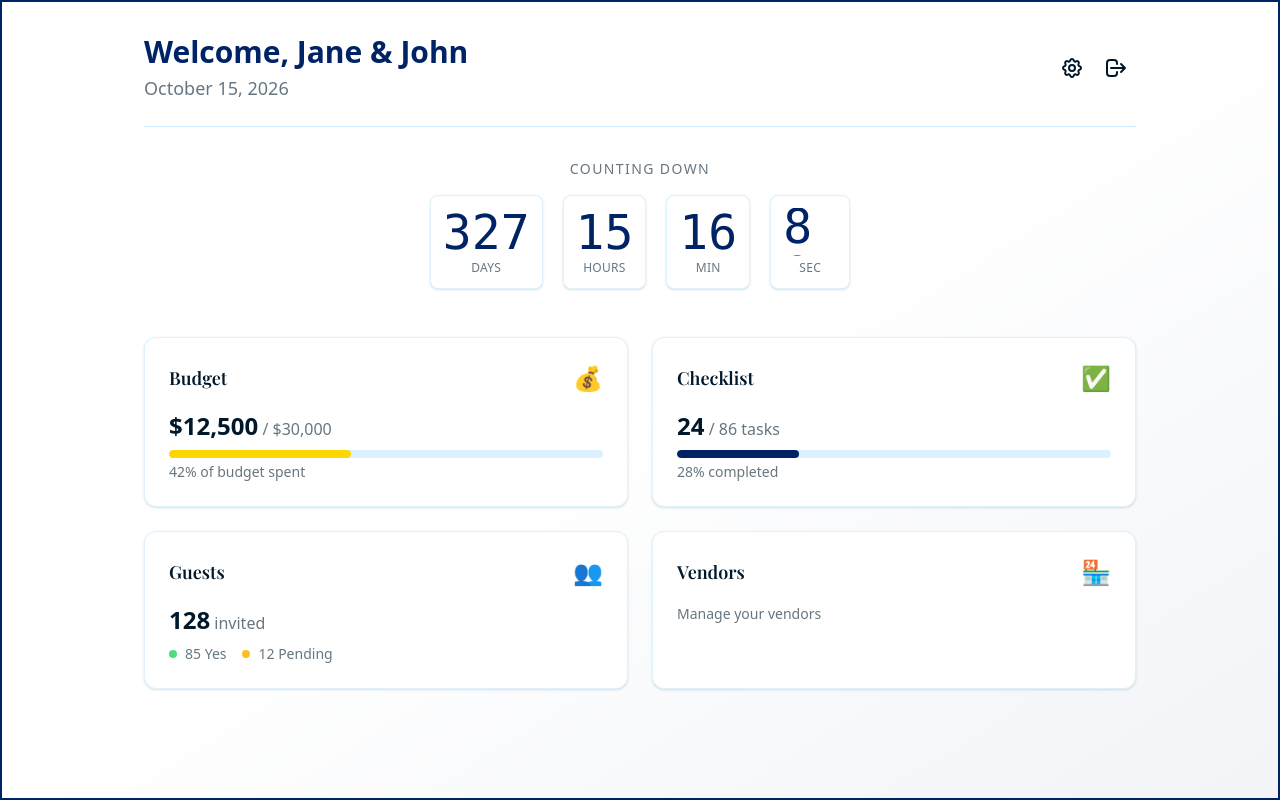
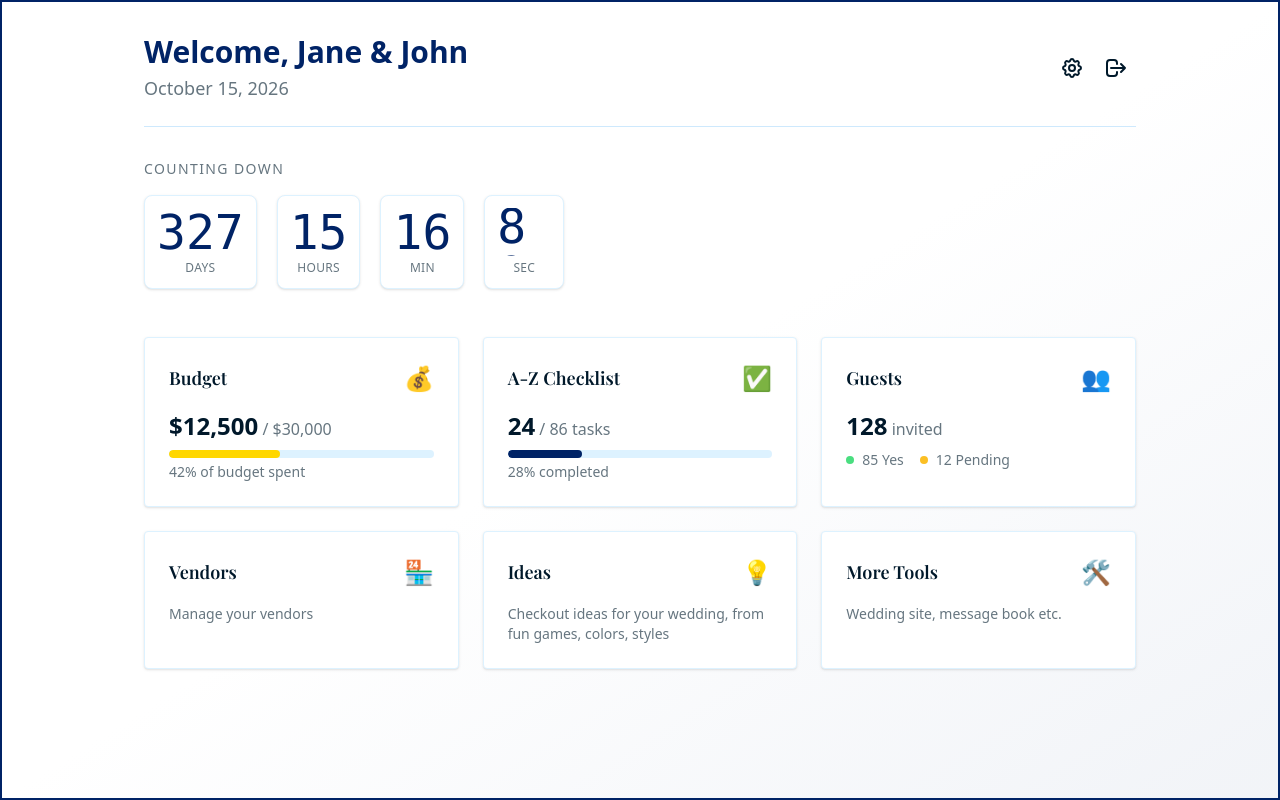
Before and after one commit to Fraganya/knotentials, a Next.js app: page /dashboard in a window 1280 px wide. Built offline with nearby package versions, Linux system fonts and the light colour scheme; a web font is replaced by a local one.

Commit message:
feat: Add Ideas and More Tools cards, update dashboard grid layout to 3 columns, and enhance card styling and checklist title.

```diff
--- a/src/app/dashboard/page.js
+++ b/src/app/dashboard/page.js
@@ -42,13 +42,13 @@ export default function Dashboard() {
                     </div>
                 </header>
 
-                <div className="mb-12 flex justify-center">
+                <div className="mb-12">
                     <Countdown targetDate="2026-10-15T00:00:00" />
                 </div>
 
-                <div className="grid grid-cols-1 gap-6 sm:grid-cols-2 mb-4">
+                <div className="grid grid-cols-1 gap-6 sm:grid-cols-2 lg:grid-cols-3 mb-4">
                     {/* Budget Card */}
-                    <Link href="/budget" className="card bg-base-100 shadow-sm border border-base-200 p-6 rounded-xl hover:shadow-md transition-shadow">
+                    <Link href="/budget" className="card bg-base-100 shadow-sm border border-base-200 p-6 rounded-sm hover:shadow-lg hover:scale-105 hover:border-primary/30 hover:bg-primary/5 transition-all duration-200">
                         <div className="flex justify-between items-center mb-4">
                             <h3 className="font-serif font-semibold text-lg text-primary-dark">Budget</h3>
                             <span className="text-2xl">💰</span>
@@ -66,9 +66,9 @@ export default function Dashboard() {
                     </Link>
 
                     {/* Checklist Card */}
-                    <Link href="/checklist" className="card bg-base-100 shadow-sm border border-base-200 p-6 rounded-xl hover:shadow-md transition-shadow">
+                    <Link href="/checklist" className="card bg-base-100 shadow-sm border border-base-200 p-6 rounded-sm hover:shadow-lg hover:scale-105 hover:border-primary/30 hover:bg-primary/5 transition-all duration-200">
                         <div className="flex justify-between items-center mb-4">
-                            <h3 className="font-serif font-semibold text-lg text-primary-dark">Checklist</h3>
+                            <h3 className="font-serif font-semibold text-lg text-primary-dark">A-Z Checklist</h3>
                             <span className="text-2xl">✅</span>
                         </div>
                         <div>
@@ -84,7 +84,7 @@ export default function Dashboard() {
                     </Link>
 
                     {/* Guest List Card */}
-                    <div className="card bg-base-100 shadow-sm border border-base-200 p-6 rounded-xl">
+                    <div className="card bg-base-100 shadow-sm border border-base-200 p-6 rounded-sm">
                         <div className="flex justify-between items-center mb-4">
                             <h3 className="font-serif font-semibold text-lg text-primary-dark">Guests</h3>
                             <span className="text-2xl">👥</span>
@@ -108,7 +108,7 @@ export default function Dashboard() {
                     </div>
 
                     {/* Vendors Card */}
-                    <Link href="/vendors" className="card bg-base-100 shadow-sm border border-base-200 p-6 rounded-xl hover:shadow-md transition-shadow">
+                    <Link href="/vendors" className="card bg-base-100 shadow-sm border border-base-200 p-6 rounded-sm hover:shadow-lg hover:scale-105 hover:border-primary/30 hover:bg-primary/5 transition-all duration-200">
                         <div className="flex justify-between items-center mb-4">
                             <h3 className="font-serif font-semibold text-lg text-primary-dark">Vendors</h3>
                             <span className="text-2xl">🏪</span>
@@ -117,6 +117,28 @@ export default function Dashboard() {
                             <p className="text-sm text-base-content/60">Manage your vendors</p>
                         </div>
                     </Link>
+
+                    {/* Ideas Card */}
+                    <div className="card bg-base-100 shadow-sm border border-base-200 p-6 rounded-sm hover:shadow-lg hover:scale-105 hover:border-primary/30 hover:bg-primary/5 transition-all duration-200 cursor-pointer">
+                        <div className="flex justify-between items-center mb-4">
+                            <h3 className="font-serif font-semibold text-lg text-primary-dark">Ideas</h3>
+                            <span className="text-2xl">💡</span>
+                        </div>
+                        <div>
+                            <p className="text-sm text-base-content/60">Checkout ideas for your wedding, from fun games, colors, styles</p>
+                        </div>
+                    </div>
+
+                    {/* More Tools Card */}
+                    <div className="card bg-base-100 shadow-sm border border-base-200 p-6 rounded-sm hover:shadow-lg hover:scale-105 hover:border-primary/30 hover:bg-primary/5 transition-all duration-200 cursor-pointer">
+                        <div className="flex justify-between items-center mb-4">
+                            <h3 className="font-serif font-semibold text-lg text-primary-dark">More Tools</h3>
+                            <span className="text-2xl">🛠️</span>
+                        </div>
+                        <div>
+                            <p className="text-sm text-base-content/60">Wedding site, message book etc.</p>
+                        </div>
+                    </div>
                 </div>
             </div>
         </div>
--- a/src/components/Countdown.js
+++ b/src/components/Countdown.js
@@ -35,9 +35,9 @@ export default function Countdown({ targetDate }) {
     }, [targetDate]);
 
     return (
-        <div className="flex flex-col items-center gap-4">
+        <div className="flex flex-col items-start gap-4">
             <span className="text-sm font-medium uppercase tracking-widest text-base-content/60">Counting Down</span>
-            <div className="grid grid-flow-col gap-5 text-center auto-cols-max justify-center">
+            <div className="grid grid-flow-col gap-5 text-center auto-cols-max">
                 <div className="flex flex-col p-3 bg-base-100 rounded-box text-primary shadow-sm border border-base-200 min-w-[80px]">
                     <span className="countdown font-mono text-5xl">
                         <span style={{ "--value": timeLeft.days }}></span>
```
